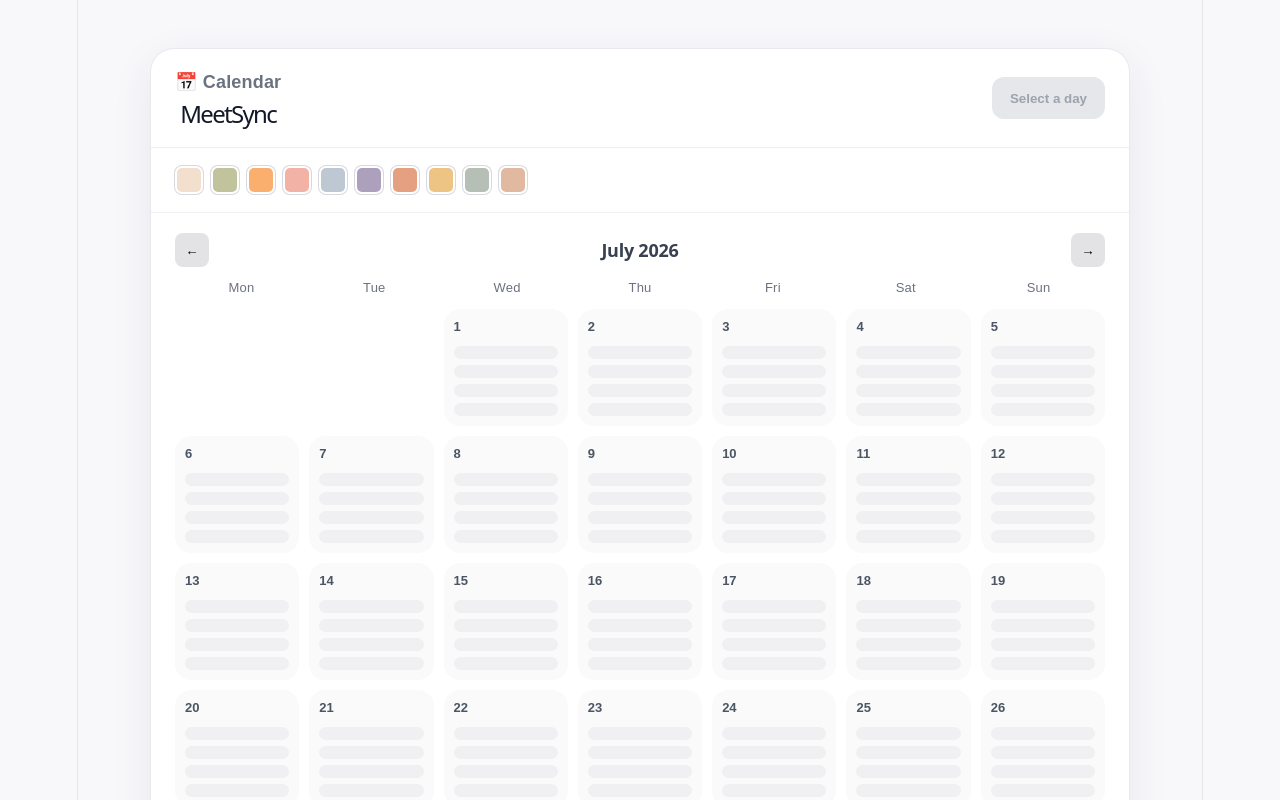
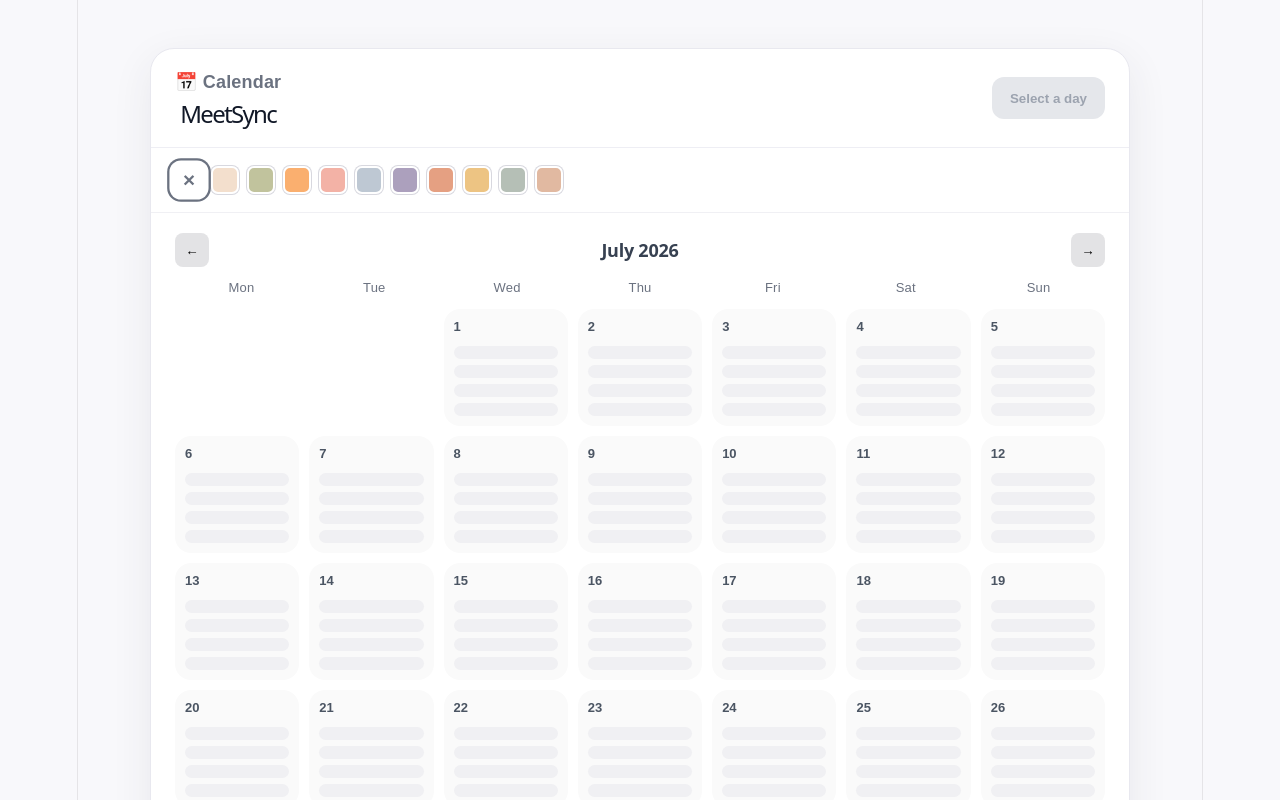
Before and after one commit to aylintosun/meetsync, a React (Vite) app: page / in a window 1280 px wide. Shown: the top 800 px of the page. Built offline with nearby package versions, Linux system fonts and the light colour scheme.

Commit message:
Add option to clear selected color

```diff
--- a/src/App.css
+++ b/src/App.css
@@ -564,6 +564,16 @@
     0 5px 14px rgba(172, 160, 189, 0.18);
 }
 
+.clear-color-button {
+  display: grid;
+  place-items: center;
+  background: #ffffff;
+  color: #6b7280;
+  font-size: 18px;
+  font-weight: 700;
+  line-height: 1;
+}
+
 @media (max-width: 760px) {
   .calendar-top,
   .setup-row {
--- a/src/components/ColorPicker.tsx
+++ b/src/components/ColorPicker.tsx
@@ -11,6 +11,18 @@
 }: ColorPickerProps) {
   return (
     <div className="color-options">
+       <button
+    type="button"
+    className={`color-button clear-color-button ${
+      selectedColor === "" ? "selected" : ""
+    }`}
+    onClick={() => onColorSelect("")}
+    aria-label="Clear color selection"
+    title="Normal cursor"
+  >
+    ×
+  </button>
+
       {colors.map((color) => (
         <button
           key={color}
```
